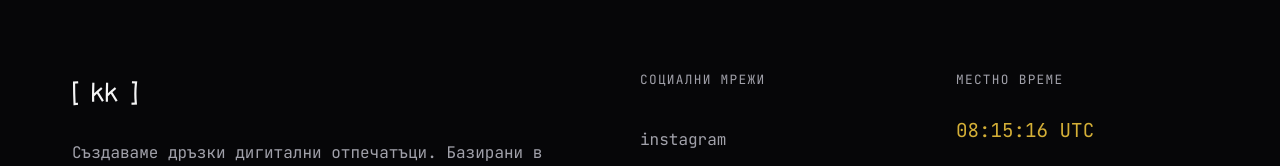
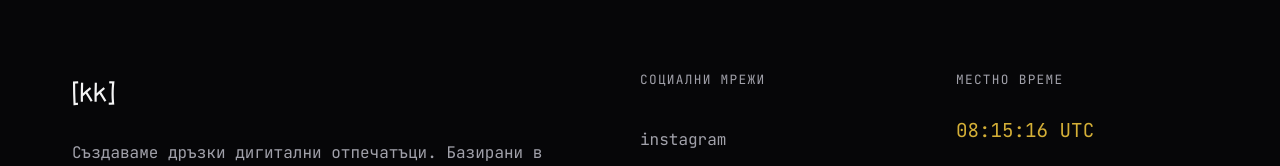
Before and after one commit to tsvetkov10/kkreativ, a React (Vite) app: page /contact in a window 1280 px wide. Shown: the part 935-1101 px from the top of the page. Built offline with nearby package versions, Linux system fonts and the light colour scheme.

Commit message:
Fix footer logo format to match navbar

```diff
--- a/src/components/Footer.jsx
+++ b/src/components/Footer.jsx
@@ -27,7 +27,7 @@ export default function Footer() {
     <footer className="footer">
       <div className="container footer-grid">
         <div className="footer-brand">
-          <a href="#" className="logo">[ kk ]</a>
+          <a href="#" onClick={(e) => { e.preventDefault(); window.scrollTo({ top: 0, behavior: 'smooth' }); }} className="logo">[kk]</a>
           <p>Създаваме дръзки дигитални отпечатъци. Базирани в бъдещето.</p>
         </div>
         <div className="footer-links">
```
